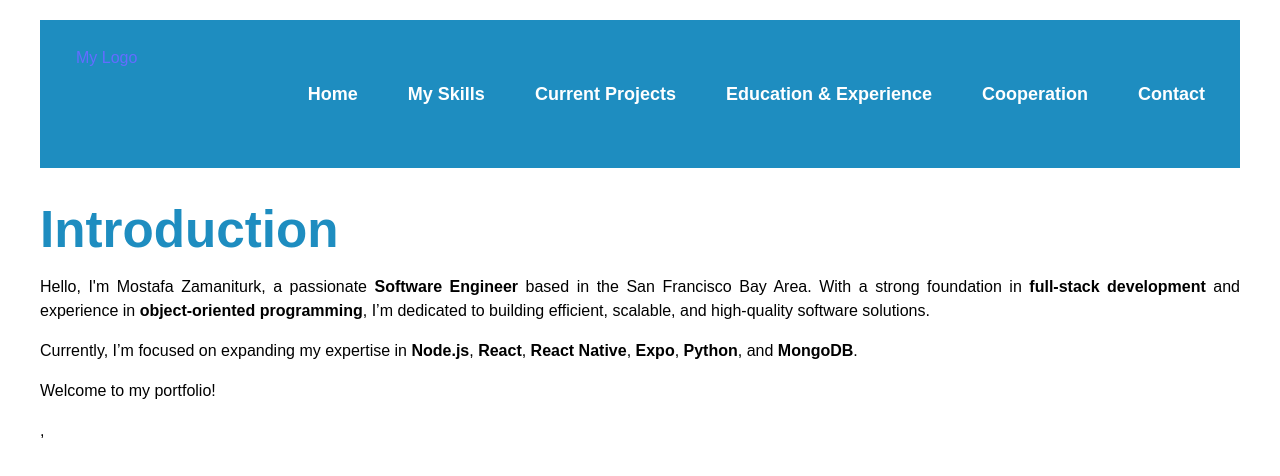
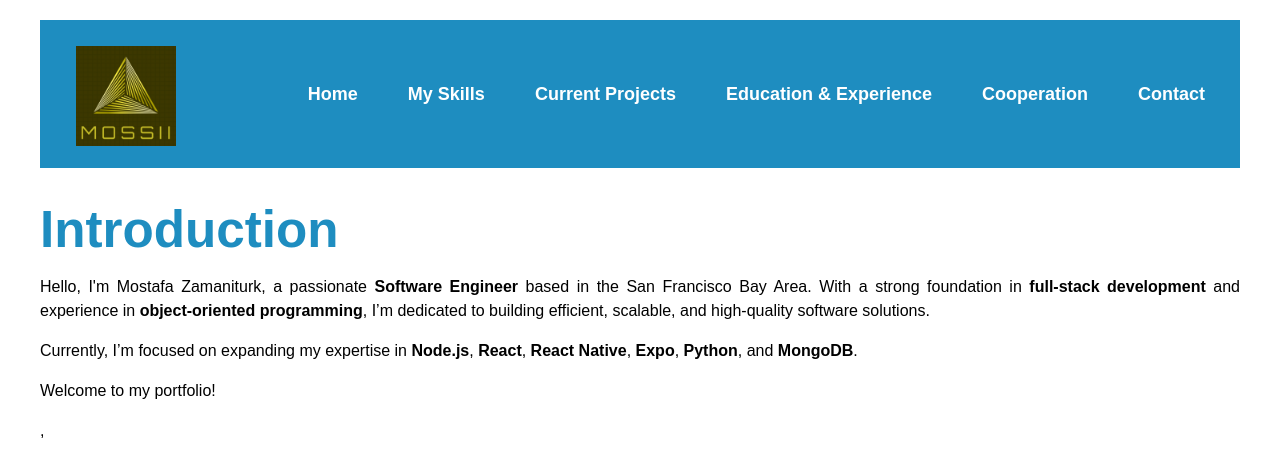
Before and after one commit to Mosizamani/Mossii, a React (Vite) app: page / in a window 1280 px wide. Shown: the top 476 px of the page. Built offline with nearby package versions, Linux system fonts and the light colour scheme.

Commit message:
add logo

```diff
--- a/src/App.css
+++ b/src/App.css
@@ -32,7 +32,7 @@ p {
 }
 
 .logo:hover {
-  filter: drop-shadow(0 0 4em #e300f8aa);
+  filter: drop-shadow(0 0 4em white);
 }
 
 @media (max-width: 768px) {
--- a/src/components/Navbar.jsx
+++ b/src/components/Navbar.jsx
@@ -12,7 +12,7 @@ function Navbar() {
   return (
     <nav className="navbar">
       <div className="logo">
-        <Link to="/">My Logo</Link>
+        <Link to="/"><img src="/public/Logo.jpg" alt="Logo" className="logo-image" width="100" height="100" /></Link>
       </div>
       <div className={`menu-toggle ${isOpen ? 'open' : ''}`} onClick={toggleMenu}>
         <span></span>
@@ -31,4 +31,4 @@ function Navbar() {
   );
 }
 
-export default Navbar;
+export default Navbar
```
